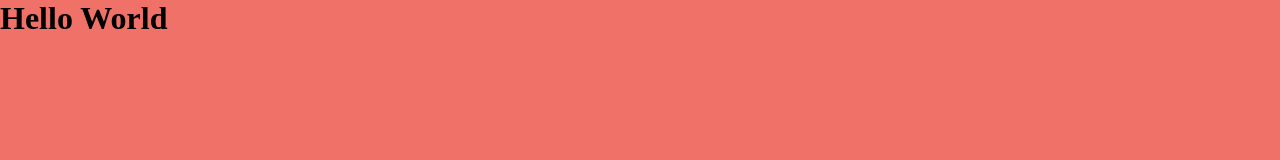
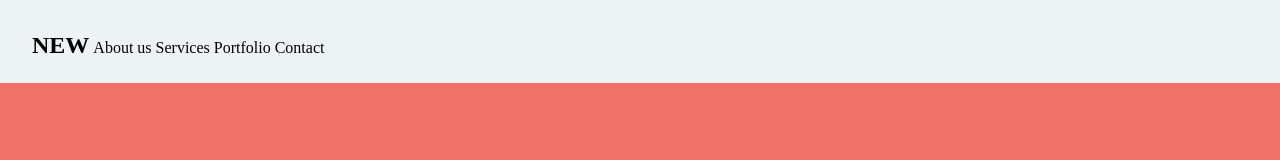
Before and after one commit to Nabucodono5or/page-html-one, a website built with webpack: page src/template.html in a window 1280 px wide. Built offline with nearby package versions, Linux system fonts and the light colour scheme.

Commit message:
iniciando design da navbar

```diff
--- a/src/master.css
+++ b/src/master.css
@@ -7,3 +7,20 @@
 body {
     background-color: #f07167;
 }
+
+nav {
+    padding: 2rem 2rem 1.5rem 2rem;
+    background-color: #edf2f4;
+}
+
+div.titulo-esquerda {
+    display: inline-block;
+}
+
+div.menu-direita {
+    display: inline-block;
+}
+
+ul.menu-lista li{
+    display: inline-block;
+}
--- a/src/template.html
+++ b/src/template.html
@@ -7,6 +7,26 @@
     <title>Document</title>
   </head>
   <body>
-    <h1>Hello World</h1>
+    <nav>
+      <div class="titulo-esquerda">
+        <h1 class="titulo">NEW</h1>
+      </div>
+      <div class="menu-direita">
+        <div class="menu-lista-block">
+          <ul class="menu-lista">
+            <li>About us</li>
+            <li>Services</li>
+            <li>Portfolio</li>
+            <li>Contact</li>
+          </ul>
+        </div>
+        <div class="social-media">
+          <div></div>
+          <div></div>
+          <div></div>
+          <div></div>
+        </div>
+      </div>
+    </nav>
   </body>
 </html>
```
